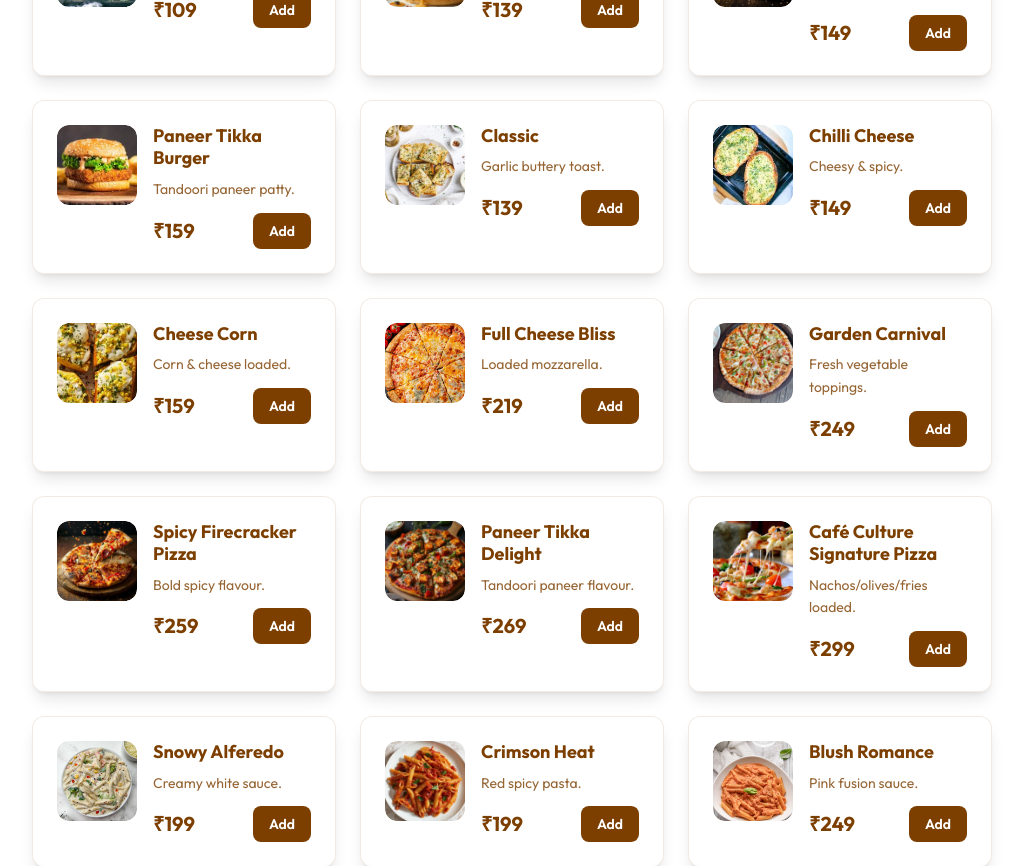
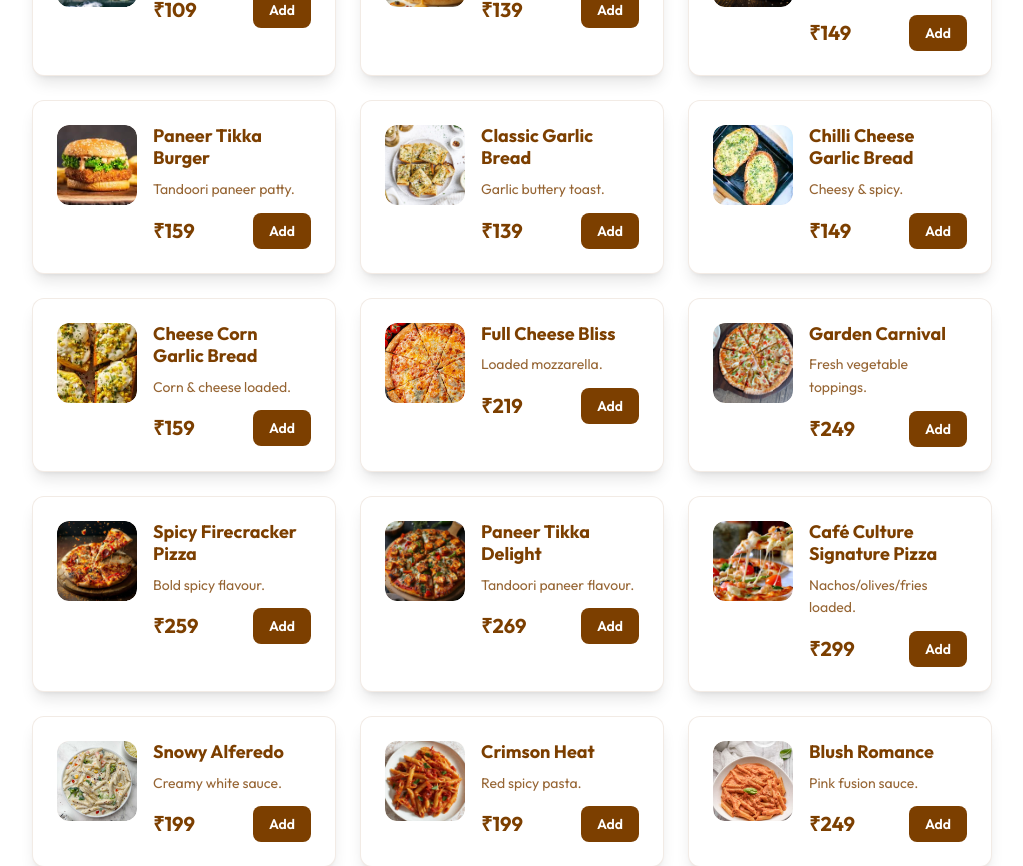
Before and after one commit to Shreyyaansh/Cafe-Culture, a React (Vite) app in the folder FRONTEND/: page /menu in a window 1280 px wide. Shown: the part 7040-7906 px from the top of the page, without its empty margins (128-1151 px from the left). Built offline with nearby package versions, Linux system fonts and the light colour scheme; no server answers; a web font is replaced by a local one.

Commit message:
few changes

```diff
--- a/FRONTEND/src/assets/cafeCultureImages.js
+++ b/FRONTEND/src/assets/cafeCultureImages.js
@@ -326,9 +326,9 @@ export const menuImageMapping = {
   'Paneer Tikka Burger': paneerTikkaBurgerImage,
 
   // ========== GARLIC BREAD ==========
-  'Classic': classicGarlicBreadImage,
-  'Chilli Cheese': chilliCheeseGarlicBreadImage,
-  'Cheese Corn': cheeseCornGarlicBreadImage,
+  'Classic Garlic Bread': classicGarlicBreadImage,
+  'Chilli Cheese Garlic Bread': chilliCheeseGarlicBreadImage,
+  'Cheese Corn Garlic Bread': cheeseCornGarlicBreadImage,
 
   // ========== PIZZA ==========
   'Full Cheese Bliss': fullCheeseBlissImage,
--- a/FRONTEND/src/assets/menuItems.js
+++ b/FRONTEND/src/assets/menuItems.js
@@ -146,9 +146,9 @@ const menuItemsFromFullMenu = {
     { name: 'Paneer Tikka Burger', price: '₹159', description: 'Tandoori paneer patty.' }
   ],
   'garlic-bread': [
-    { name: 'Classic', price: '₹139', description: 'Garlic buttery toast.' },
-    { name: 'Chilli Cheese', price: '₹149', description: 'Cheesy & spicy.' },
-    { name: 'Cheese Corn', price: '₹159', description: 'Corn & cheese loaded.' }
+    { name: 'Classic Garlic Bread', price: '₹139', description: 'Garlic buttery toast.' },
+    { name: 'Chilli Cheese Garlic Bread', price: '₹149', description: 'Cheesy & spicy.' },
+    { name: 'Cheese Corn Garlic Bread', price: '₹159', description: 'Corn & cheese loaded.' }
   ],
   pizza: [
     { name: 'Full Cheese Bliss', price: '₹219', description: 'Loaded mozzarella.' },
--- a/FRONTEND/src/components/Footer.jsx
+++ b/FRONTEND/src/components/Footer.jsx
@@ -115,7 +115,7 @@ const Footer = () => {
             <div className="py-6 border-b border-white/20">
                 <div className="flex justify-center">
                     <a
-                        href="https://www.instagram.com/cafe_culture_ahmedabad/#"
+                        href="https://www.instagram.com/cafeculture.social"
                         target="_blank"
                         rel="noopener noreferrer"
                         className="text-[#7c3f00]/80 hover:text-[#7c3f00] transition flex items-center gap-2"
@@ -124,7 +124,7 @@ const Footer = () => {
                         <svg className="h-6 w-6" fill="currentColor" viewBox="0 0 24 24">
                             <path d="M12 2.163c3.204 0 3.584.012 4.85.07 3.252.148 4.771 1.691 4.919 4.919.058 1.265.069 1.645.069 4.849 0 3.205-.012 3.584-.069 4.849-.149 3.225-1.664 4.771-4.919 4.919-1.266.058-1.644.07-4.85.07-3.204 0-3.584-.012-4.849-.07-3.26-.149-4.771-1.699-4.919-4.92-.058-1.265-.07-1.644-.07-4.849 0-3.204.013-3.583.07-4.849.149-3.227 1.664-4.771 4.919-4.919 1.266-.057 1.645-.069 4.849-.069zm0-2.163c-3.259 0-3.667.014-4.947.072-4.358.2-6.78 2.618-6.98 6.98-.059 1.281-.073 1.689-.073 4.948 0 3.259.014 3.668.072 4.948.2 4.358 2.618 6.78 6.98 6.98 1.281.058 1.689.072 4.948.072 3.259 0 3.668-.014 4.948-.072 4.354-.2 6.782-2.618 6.979-6.98.059-1.28.073-1.689.073-4.948 0-3.259-.014-3.667-.072-4.947-.196-4.354-2.617-6.78-6.979-6.98-1.281-.059-1.69-.073-4.949-.073zm0 5.838c-3.403 0-6.162 2.759-6.162 6.162s2.759 6.163 6.162 6.163 6.162-2.759 6.162-6.163c0-3.403-2.759-6.162-6.162-6.162zm0 10.162c-2.209 0-4-1.79-4-4 0-2.209 1.791-4 4-4s4 1.791 4 4c0 2.21-1.791 4-4 4zm6.406-11.845c-.796 0-1.441.645-1.441 1.44s.645 1.44 1.441 1.44c.795 0 1.439-.645 1.439-1.44s-.644-1.44-1.439-1.44z"/>
                         </svg>
-                        <span className="text-sm font-medium">@cafe_culture_ahmedabad</span>
+                        <span className="text-sm font-medium">@cafeculture.social</span>
                     </a>
                 </div>
             </div>
--- a/FRONTEND/src/pages/FullMenu.jsx
+++ b/FRONTEND/src/pages/FullMenu.jsx
@@ -136,9 +136,9 @@ const FullMenu = () => {
       { name: 'Paneer Tikka Burger', price: '₹159', image: '🍔', description: 'Tandoori paneer patty.' }
     ],
     'garlic-bread': [
-      { name: 'Classic', price: '₹139', image: '🍞', description: 'Garlic buttery toast.' },
-      { name: 'Chilli Cheese', price: '₹149', image: '🍞', description: 'Cheesy & spicy.' },
-      { name: 'Cheese Corn', price: '₹159', image: '🍞', description: 'Corn & cheese loaded.' }
+      { name: 'Classic Garlic Bread', price: '₹139', image: '🍞', description: 'Garlic buttery toast.' },
+      { name: 'Chilli Cheese Garlic Bread', price: '₹149', image: '🍞', description: 'Cheesy & spicy.' },
+      { name: 'Cheese Corn Garlic Bread', price: '₹159', image: '🍞', description: 'Corn & cheese loaded.' }
     ],
     pizza: [
       { name: 'Full Cheese Bliss', price: '₹219', image: '🍕', description: 'Loaded mozzarella.' },
@@ -239,10 +239,13 @@ const FullMenu = () => {
     isPausedRef.current = true;
   };
 
-  // Auto-scroll effect
+  // Auto-scroll effect (disabled on iOS where it can conflict with touch physics)
   useEffect(() => {
     const container = scrollContainerRef.current;
     if (!container) return;
+
+    const isIOS = /iPad|iPhone|iPod/.test(window.navigator.userAgent);
+    if (isIOS) return; // rely on native swipe on iOS only
 
     const scroll = () => {
       if (isPausedRef.current) return;
```
Also changed, not shown: FRONTEND/src/components/Reviews.jsx (+23 -20 lines), FRONTEND/src/assets/cafe culture/mumbai masala chatpata.jpg 1.png (deleted), 1 other file (tests, documents, lock files or other folders).
